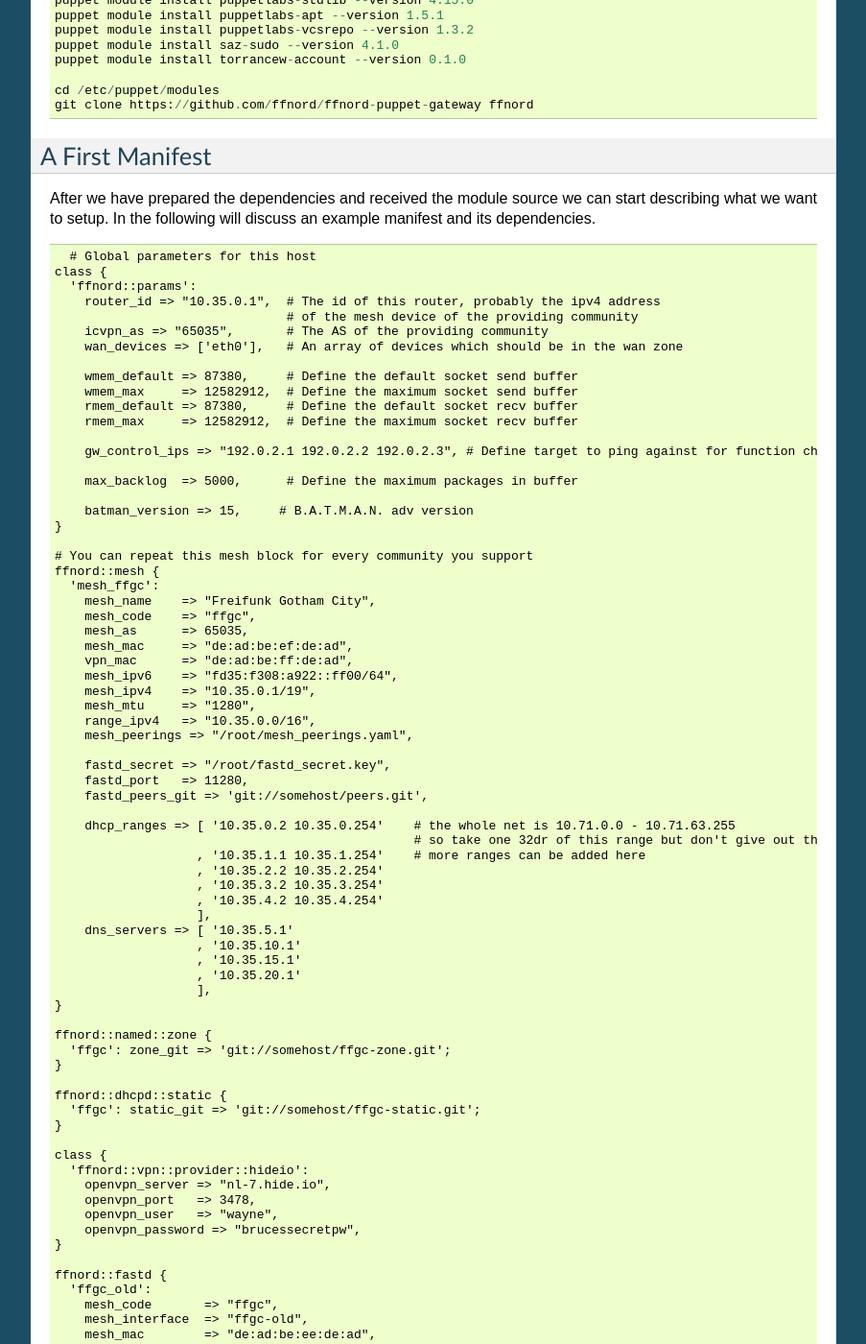
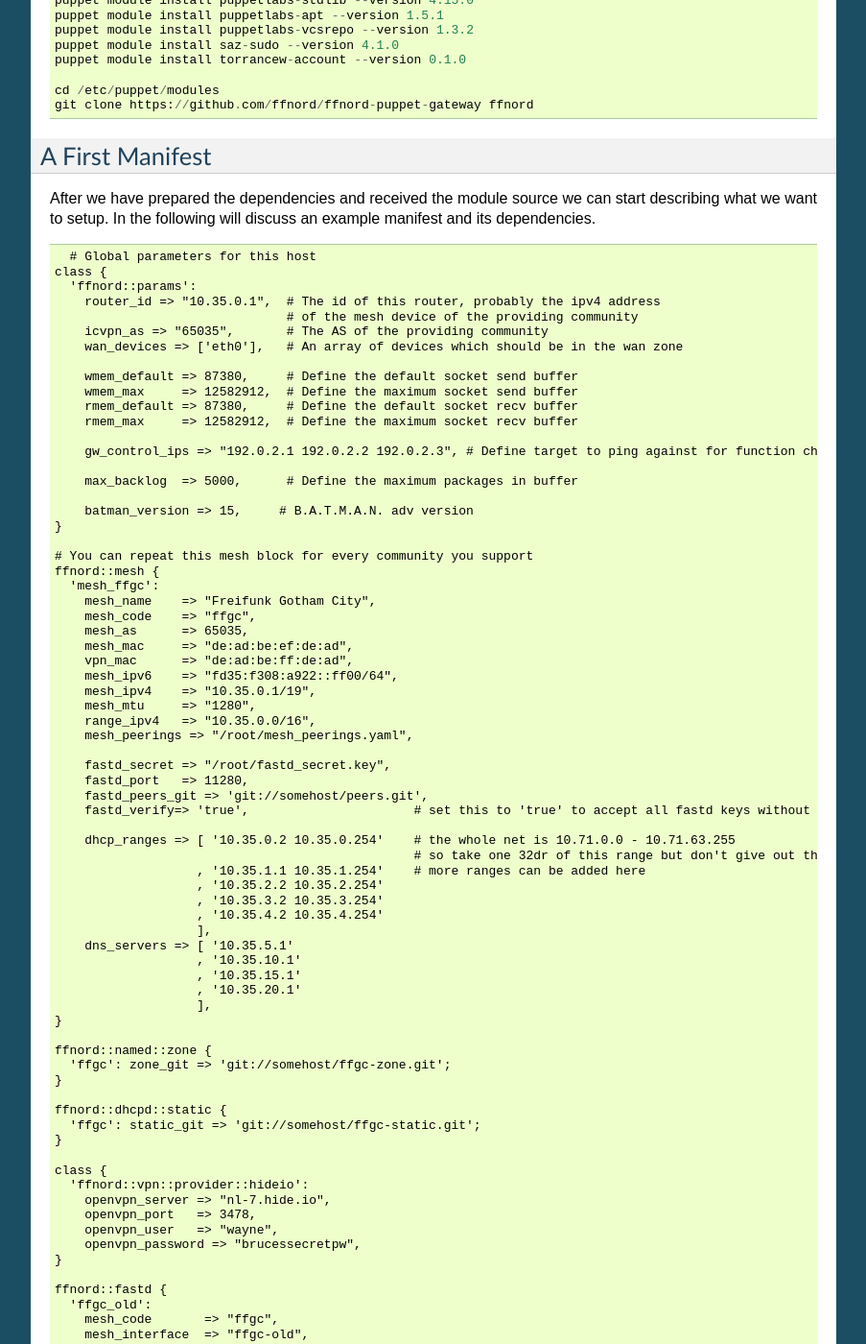
Before and after one commit to ffnord/ffnord-puppet-gateway, a Sphinx documentation site: the page built from docs/admin/getting_started.rst, in a window 1280 px wide and 1400 px high, scrolled down 710 px. Shown: the whole window at 96% size, without its empty margins (198-1101 px from the left). Built offline with Sphinx 7.4.7, drawn with Linux system fonts in a browser that asks for light colours; formulas are drawn with MathJax 3; some of the changed text lies outside the part shown.

Commit message:
add example to set fastd_verify

```diff
--- a/docs/admin/getting_started.rst
+++ b/docs/admin/getting_started.rst
@@ -94,6 +94,7 @@ example manifest and its dependencies.
       fastd_secret => "/root/fastd_secret.key",
       fastd_port   => 11280,
       fastd_peers_git => 'git://somehost/peers.git',
+      fastd_verify=> 'true',                      # set this to 'true' to accept all fastd keys without verification
 
       dhcp_ranges => [ '10.35.0.2 10.35.0.254'    # the whole net is 10.71.0.0 - 10.71.63.255
                                                   # so take one 32dr of this range but don't give out the ip of the gw itself
```
